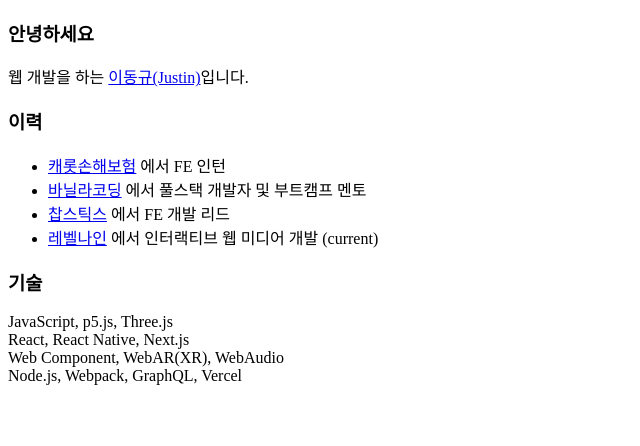
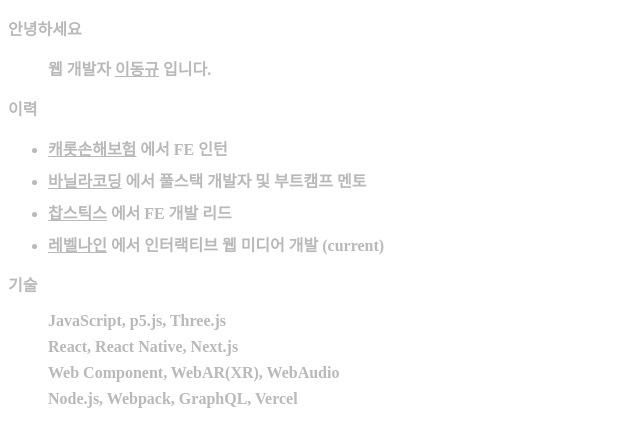
Before and after one commit to nninnnin/blog-monorepo, a plain HTML site: page about.html in a window 1280 px wide. Shown: the whole page, without its empty margins (0-640 px from the left). Drawn offline with Linux system fonts and the light colour scheme.

Commit message:
about 스타일 변경

```diff
--- a/about.html
+++ b/about.html
@@ -9,13 +9,35 @@
     <script src="/components/GlobalLayout.js"></script>
     <script src="/components/List.js"></script>
     <script src="/components/ListItem.js"></script>
+
+    <style>
+      * {
+        color: #b9b9b9;
+
+        font-weight: 600;
+      }
+
+      h3 {
+        font-size: 1em;
+      }
+
+      ul > li {
+        margin-bottom: 0.5em;
+      }
+
+      p {
+        margin-left: 40px;
+      }
+    </style>
   </head>
 
   <body>
     <global-layout>
       <h3>안녕하세요</h3>
-      웹 개발을 하는
-      <a href="https://instagram.com/justindglee">이동규(Justin)</a>입니다.
+      <p>
+        웹 개발자
+        <a href="https://instagram.com/justindglee">이동규</a> 입니다.
+      </p>
 
       <h3>이력</h3>
 
@@ -39,12 +61,12 @@
 
       <h3>기술</h3>
 
-      <p>
-        JavaScript, p5.js, Three.js <br />
-        React, React Native, Next.js<br />
-        Web Component, WebAR(XR), WebAudio<br />
-        Node.js, Webpack, GraphQL, Vercel<br />
-      </p>
+      <ul style="list-style: none">
+        <li>JavaScript, p5.js, Three.js</li>
+        <li>React, React Native, Next.js</li>
+        <li>Web Component, WebAR(XR), WebAudio</li>
+        <li>Node.js, Webpack, GraphQL, Vercel</li>
+      </ul>
     </global-layout>
   </body>
 </html>
```
